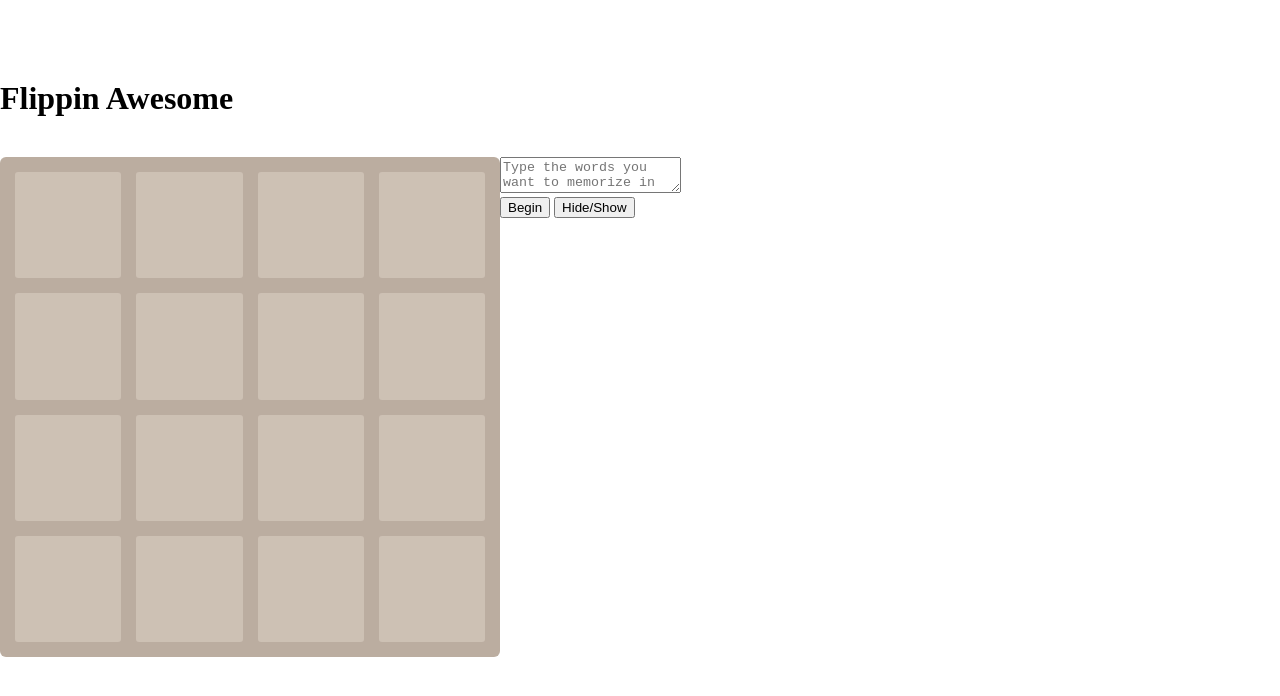
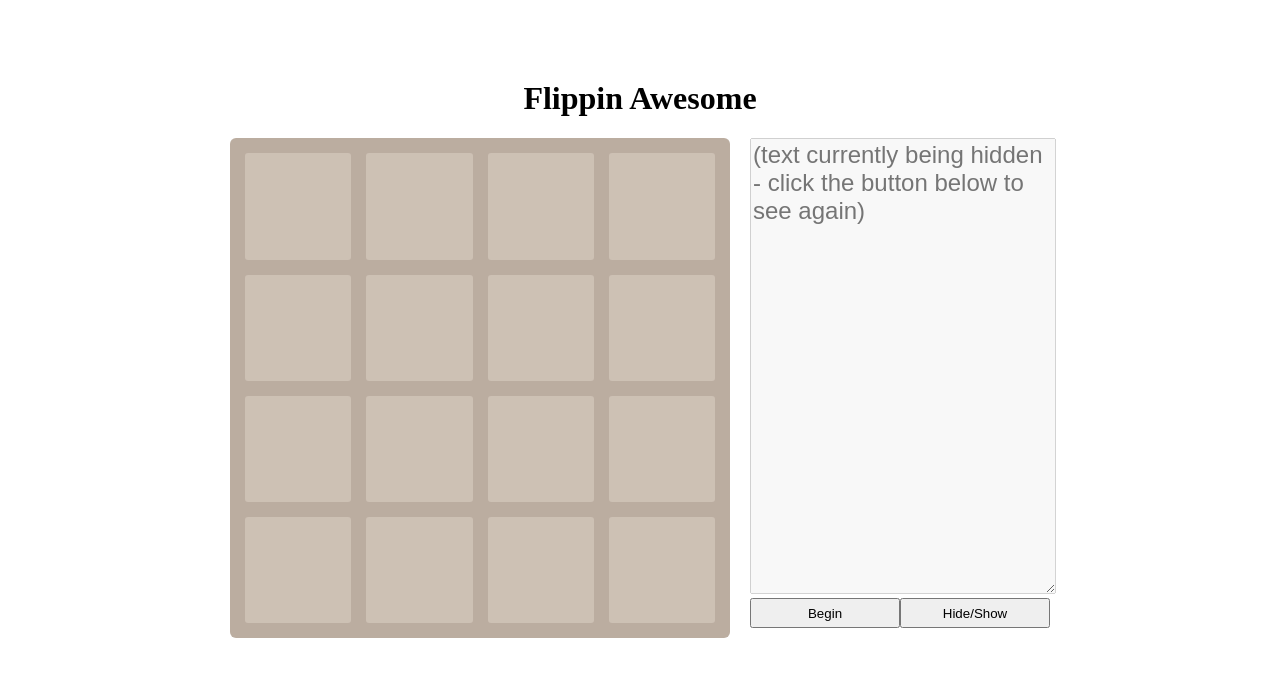
Before and after one commit to katm10/flippinAwesome, a plain HTML site: page index.html in a window 1280 px wide. Both pictures are taken after a click on the button "Hide/Show". Drawn offline with nearby package versions, Linux system fonts and the light colour scheme.

Commit message:
update ui

```diff
--- a/index.html
+++ b/index.html
@@ -15,7 +15,7 @@
 			<textarea placeholder="Type the words you want to memorize in here..."></textarea>
 			<div class="buttons">
 				<button>Begin</button>
-				<button>Hide/Show</button>
+				<button class="hide-show">Hide/Show</button>
 			</div>
 		</div>
 	</div>
--- a/setup.js
+++ b/setup.js
@@ -1,6 +1,8 @@
 
 var height = 4;
 var width = 4;
+
+var hiddenText = "";
 
 
 for (var i = 0; i < height; i++) {
@@ -9,3 +11,21 @@ for (var i = 0; i < height; i++) {
 		$(".grid-container .grid-row:last-child").append("<div class='grid-cell'></div>")
 	}
 }
+
+$(".hide-show").click(function() {
+	var textarea = $("textarea");
+
+	if (textarea.attr('disabled')) {
+		textarea.attr('disabled', false);
+		textarea.val(hiddenText);
+		textarea.attr("placeholder", "Type the words you want to memorize in here...");
+	} else {
+		textarea.attr('disabled', "disabled");
+		hiddenText = textarea.val();
+		textarea.attr("placeholder", "(text currently being hidden - click the button below to see again)");
+		textarea.val("");
+	}
+
+
+
+});
--- a/style.css
+++ b/style.css
@@ -4,9 +4,13 @@ body {
     margin: 80px 0;
 }
 
+h1 {
+    text-align: center;
+}
+
 #container {
-    margin: 40px auto;
     display: flex;
+    justify-content: center;
 }
 
 .game-container {
@@ -52,3 +56,25 @@ body {
 .grid-cell:last-child {
     margin-right: 0;
 }
+
+.word-container {
+    width: 300px;
+    margin-left: 20px;
+}
+
+textarea {
+    width: 100%;
+    height: 90%;
+    font-size: 1.5em;
+    font-family: sans-serif;
+}
+
+.buttons {
+    width: 100%;
+    display: flex;
+}
+
+.buttons button {
+    flex-basis: 50%;
+    height: 30px;
+}
```
